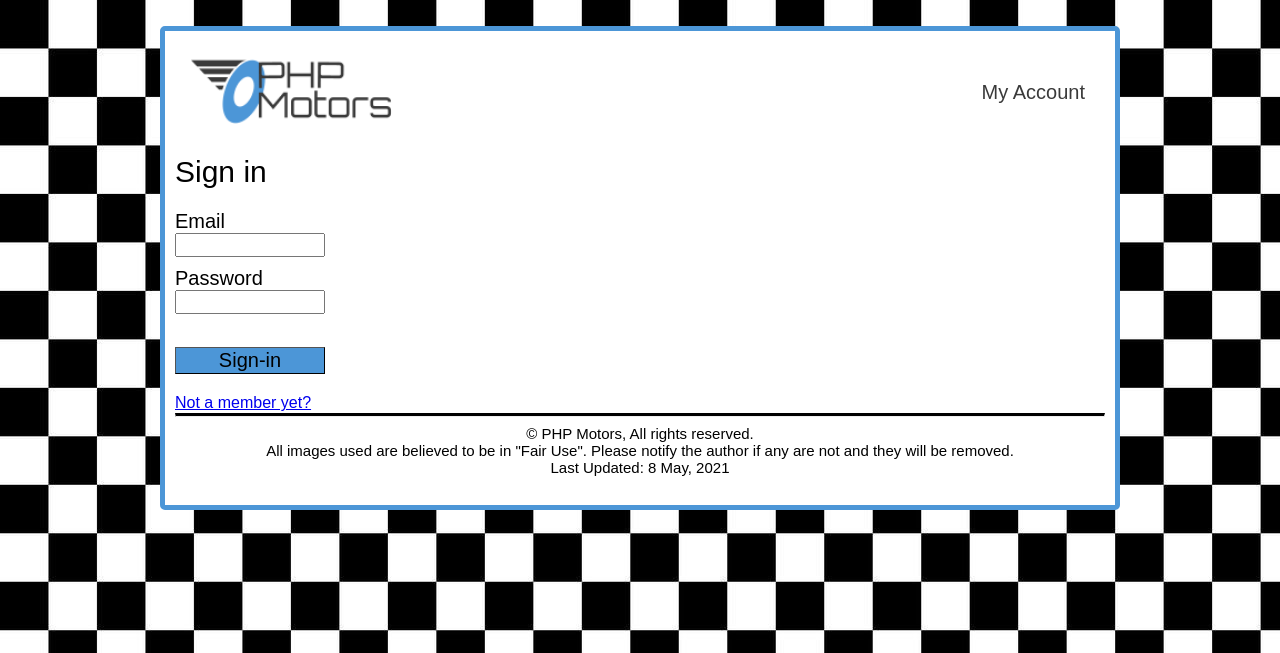
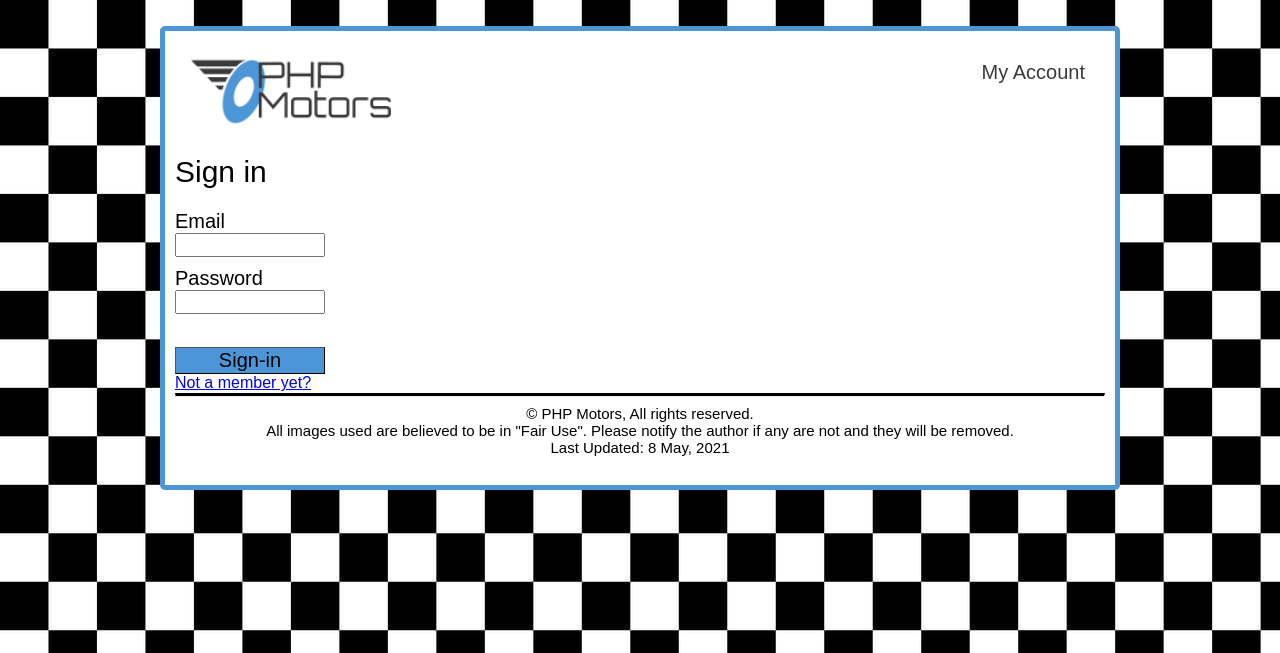
Before and after one commit to Aaronlongstocking97/Aaronlongstocking97.github.io, a PHP site: page /phpmotors/view/login.php in a window 1280 px wide. Shown: the top 653 px of the page. Run offline with PHP 8.4, Linux system fonts and the light colour scheme; the template is opened without the code that fills it, so the values that code supplies are empty; some web fonts are replaced.

Commit message:
Signed-off-by: Aaron Jones <jon17049@byui.edu>

```diff
--- a/phpmotors/css/admin.css
+++ b/phpmotors/css/admin.css
@@ -144,9 +144,9 @@ input {
     margin: unset;
 }
 
-a {
+/* a {
     margin-top: 20px;
-}
+} */
 
 #line-break {
     border-top: 3px solid black;
--- a/phpmotors/css/login.css
+++ b/phpmotors/css/login.css
@@ -135,9 +135,9 @@ input {
     margin: unset;
 }
 
-a {
+/* a {
     margin-top: 20px;
-}
+} */
 
 #line-break {
     border-top: 3px solid black;
```
